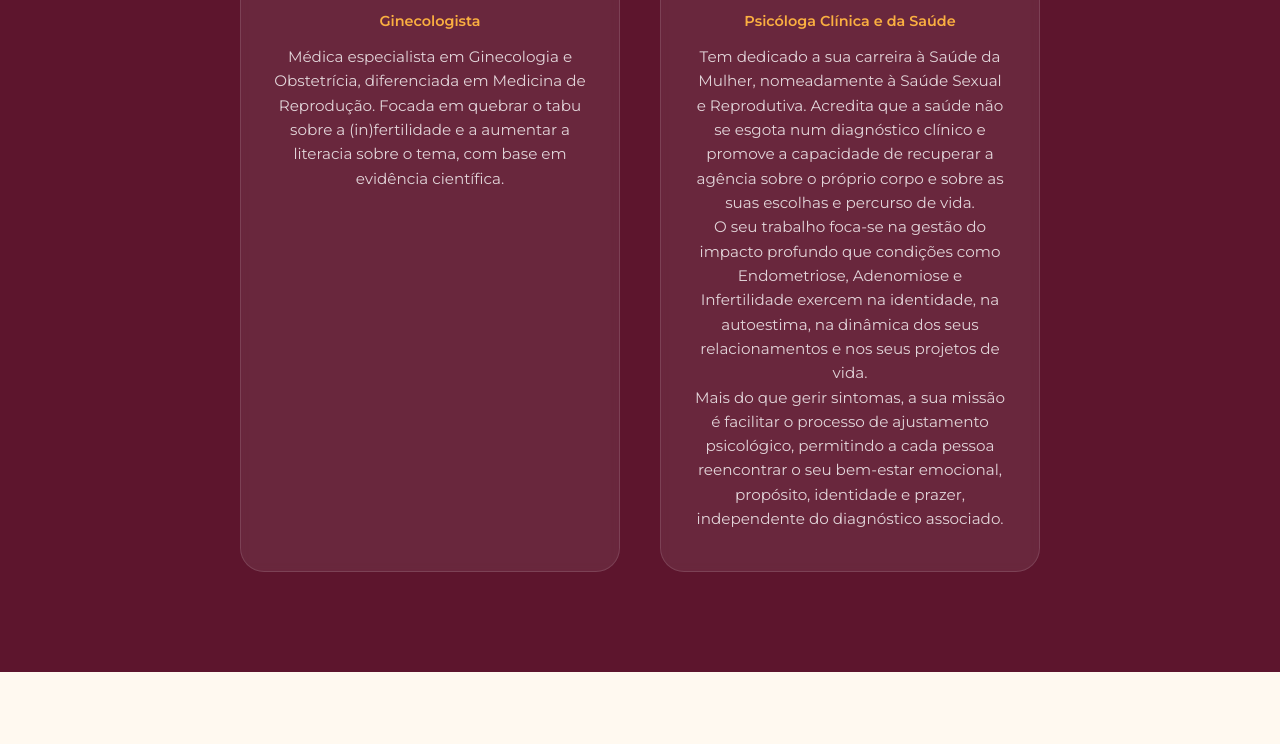
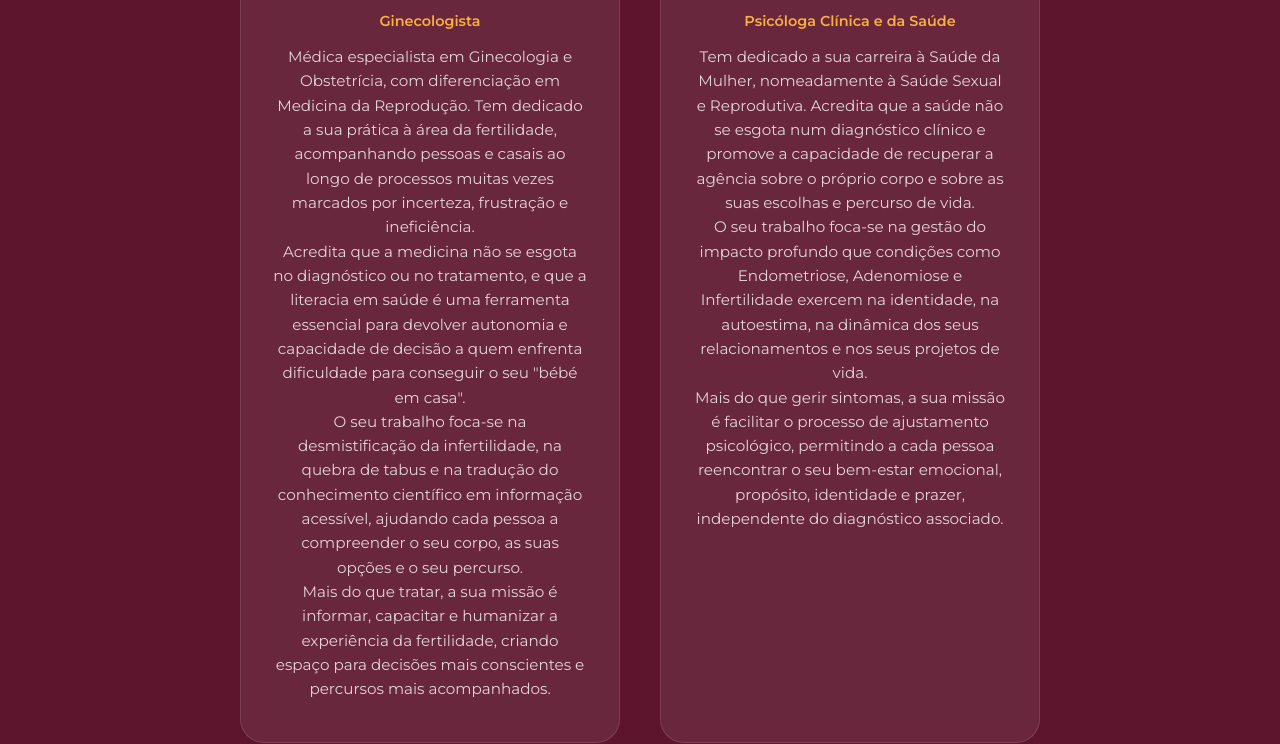
Before and after one commit to zagasilva/ladobeta, a plain HTML site: page index.html in a window 1280 px wide. Shown: the part 2283-3027 px from the top of the page. Drawn offline with Linux system fonts and the light colour scheme.

Commit message:
feat: update host bio to enhance clarity and detail about expertise in fertility

```diff
--- a/index.html
+++ b/index.html
@@ -138,7 +138,10 @@
                         @fertilidadeemfocobyfilipa
                     </a>
                     <p class="host-role">Ginecologista</p>
-                    <p class="host-bio">Médica especialista em Ginecologia e Obstetrícia, diferenciada em Medicina de Reprodução. Focada em quebrar o tabu sobre a (in)fertilidade e a aumentar a literacia sobre o tema, com base em evidência científica.</p>
+                    <p class="host-bio">Médica especialista em Ginecologia e Obstetrícia, com diferenciação em Medicina da Reprodução. Tem dedicado a sua prática à área da fertilidade, acompanhando pessoas e casais ao longo de processos muitas vezes marcados por incerteza, frustração e ineficiência.</p>
+                    <p class="host-bio">Acredita que a medicina não se esgota no diagnóstico ou no tratamento, e que a literacia em saúde é uma ferramenta essencial para devolver autonomia e capacidade de decisão a quem enfrenta dificuldade para conseguir o seu "bébé em casa".</p>
+                    <p class="host-bio">O seu trabalho foca-se na desmistificação da infertilidade, na quebra de tabus e na tradução do conhecimento científico em informação acessível, ajudando cada pessoa a compreender o seu corpo, as suas opções e o seu percurso.</p>
+                    <p class="host-bio">Mais do que tratar, a sua missão é informar, capacitar e humanizar a experiência da fertilidade, criando espaço para decisões mais conscientes e percursos mais acompanhados.</p>
                 </div>
                 <div class="host-card">
                     <div class="host-avatar">
```
